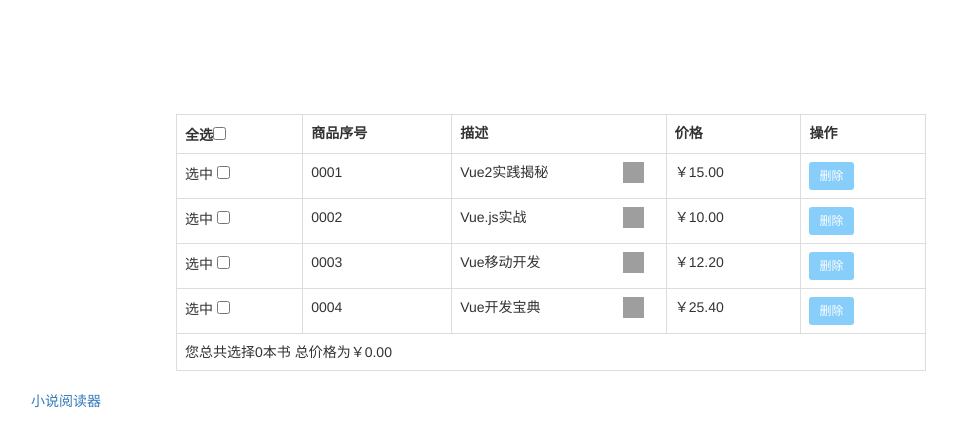
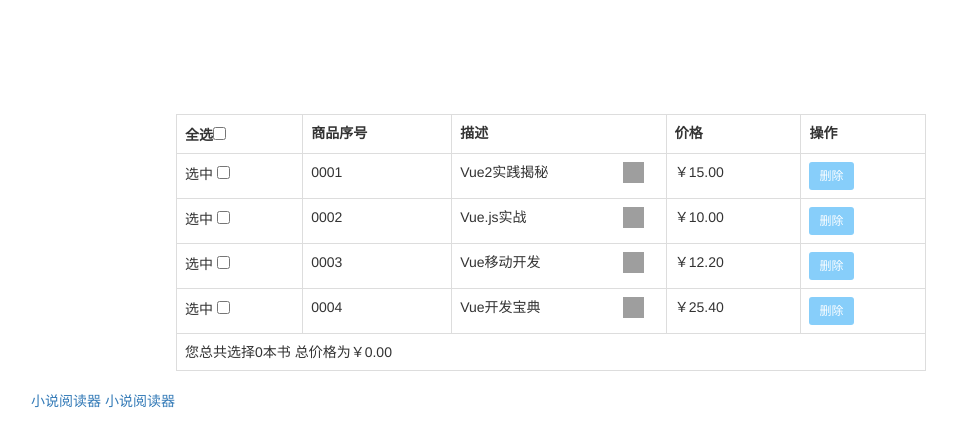
Before and after one commit to lamelamb/lamelamb.github.io, a plain HTML site: page index.html in a window 1280 px wide. Shown: the whole page, without its empty margins (89-1046 px from the left). Drawn offline with nearby package versions, Linux system fonts and the light colour scheme; grey boxes are pictures that could not be loaded.

Commit message:
add slider-demo page link

```diff
--- a/index.html
+++ b/index.html
@@ -78,6 +78,7 @@
 		    </div>
 		<div style="padding-left:120px;">
 		  <a href="https://lamelamb.github.io/reader/Reader/reader2.html" target="_blank">小说阅读器</a>
+		  <a href="https://lamelamb.github.io/sliderLamb/sliderLamb-demo.html" target="_blank">小说阅读器</a>
 		</div>
 
 	</body>
```
